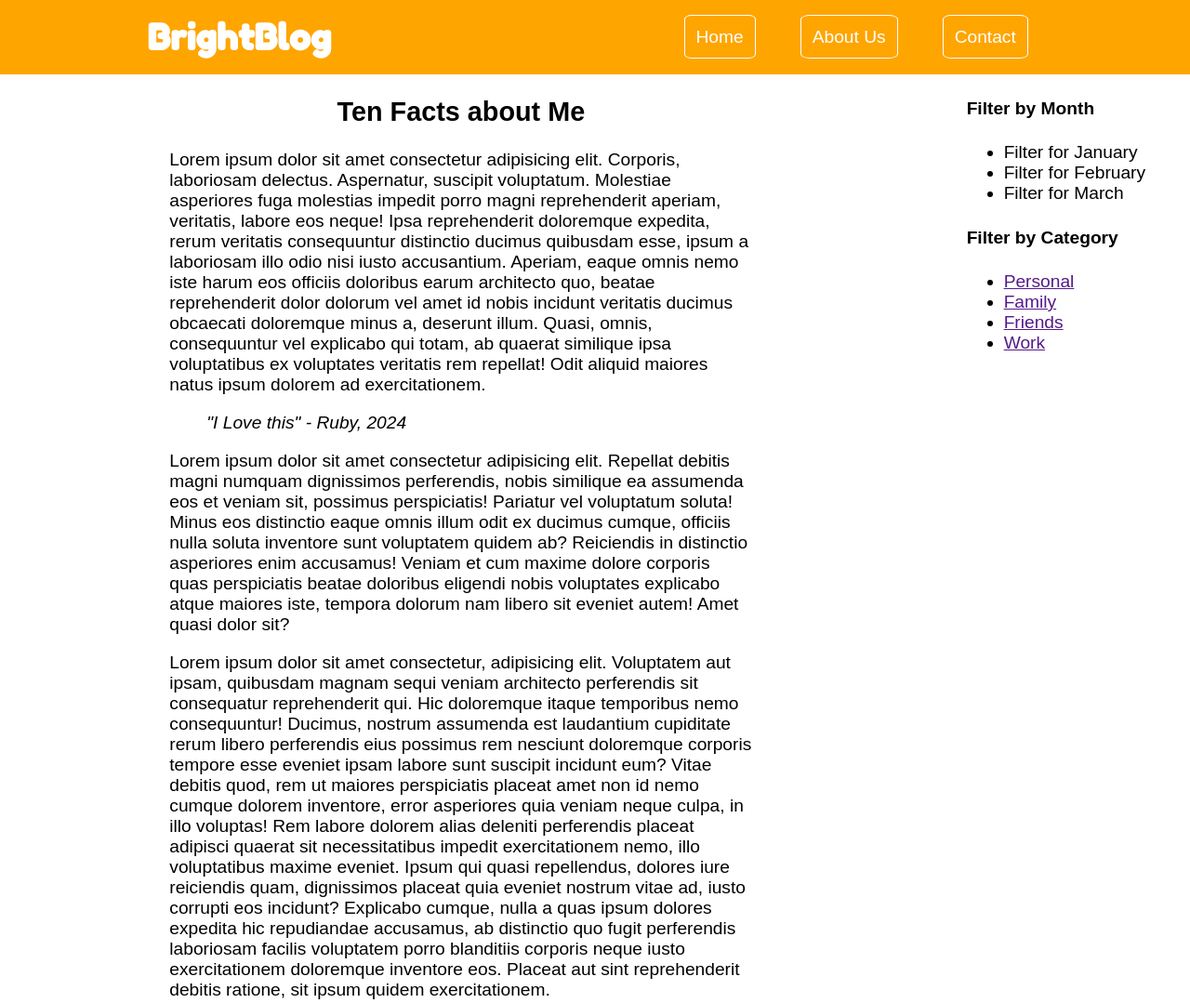
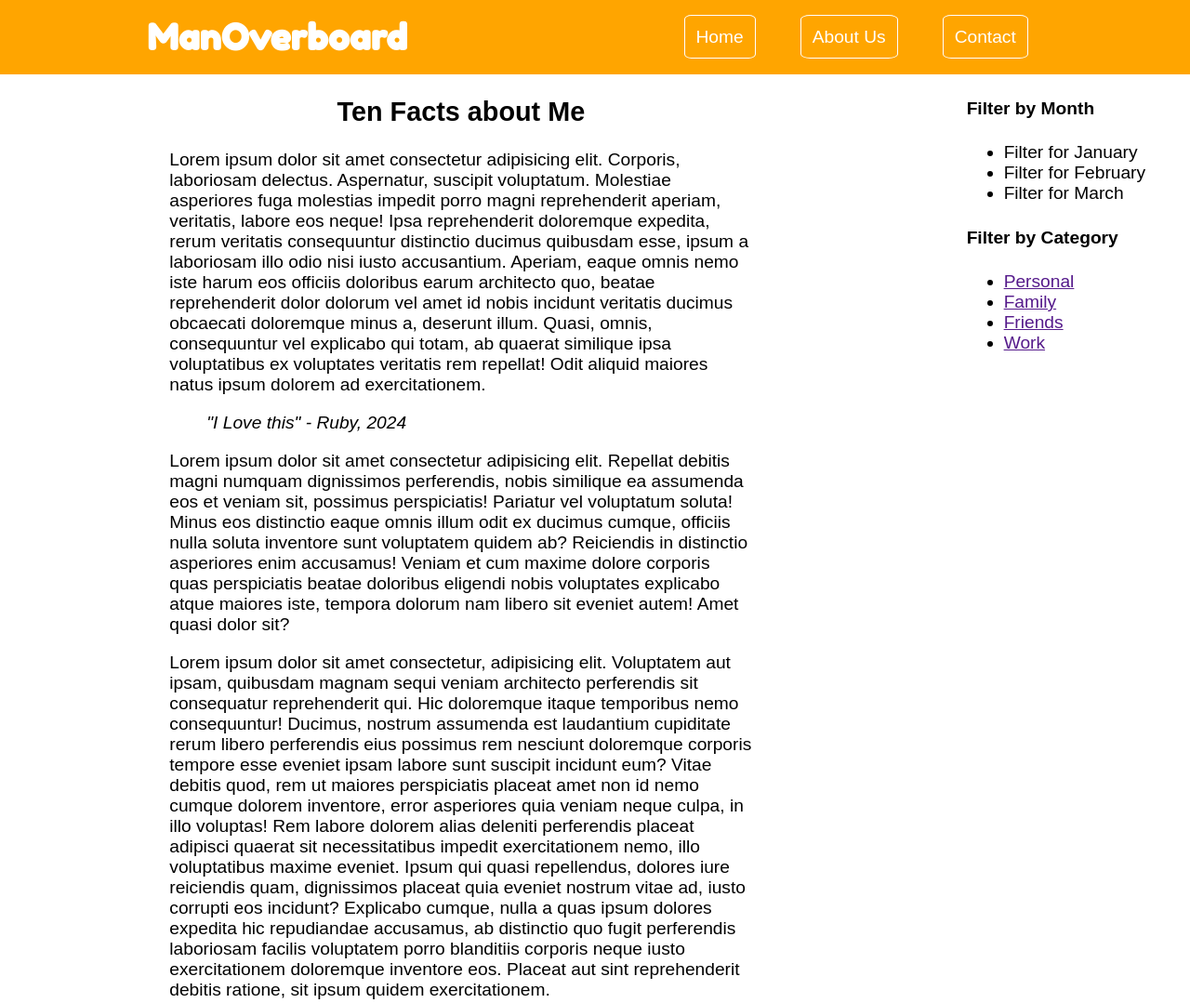
Before and after one commit to rubycrad28/rubycrad28.github.io, a plain HTML site: page index.html in a window 1280 px wide. Shown: the top 1079 px of the page at 93% size. Drawn offline with Linux system fonts and the light colour scheme; no server answers.

Commit message:
Update index.html

```diff
--- a/index.html
+++ b/index.html
@@ -7,12 +7,12 @@
 rel="stylesheet">
     <meta charset="UTF-8">
     <meta name="viewport" content="width=device-width, initial-scale=1.0">
-    <title>BrightBlog</title>
+    <title>ManOverboard</title>
 </head>
 <body>
     <header>
         <!-- the content of the header goes here -->
-         <h1 id="logo">BrightBlog</h1>
+         <h1 id="logo">ManOverboard</h1>
          <nav>
             <ul id="nav-ul">
                 <li> <a href="" class="navbutton">Home</a></li>
@@ -144,7 +144,7 @@ rel="stylesheet">
     </main>
 
     <footer>
-       <h2>BrightBlogSite</h2>
+       <h2>ManOverboardSite</h2>
        <section>
             <nav>
                 <ul id="footer-ul">
```
